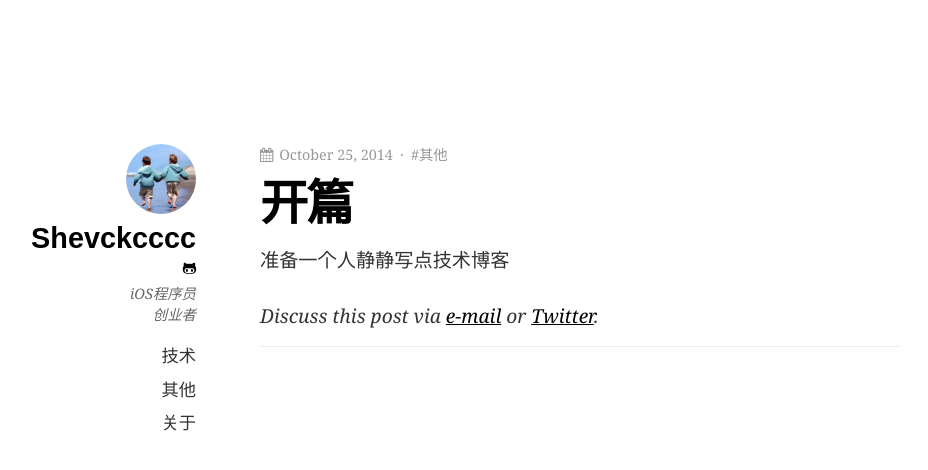
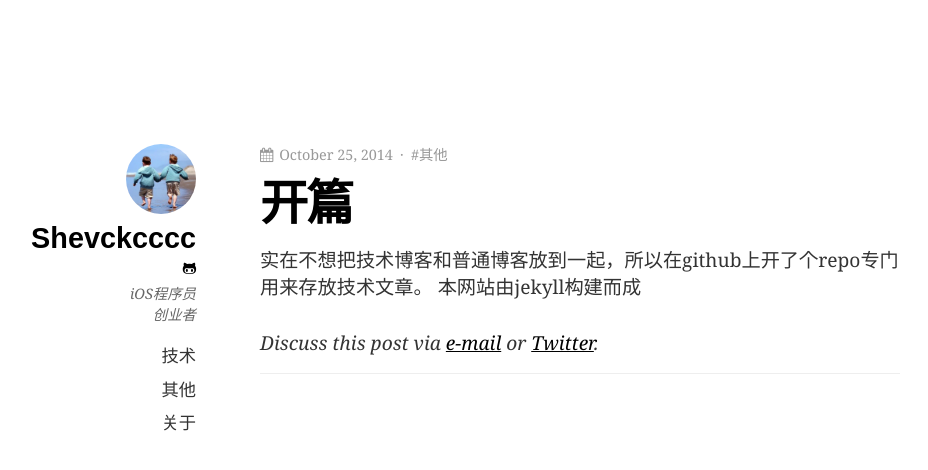
Before and after one commit to Shevckcccc/mysql.im, a Jekyll site: the page built from _posts/2014-10-25-start.md, in a window 1280 px wide. Shown: the top 470 px of the page, without its empty margins (124-1052 px from the left). Built offline with Jekyll 4.4.1, drawn with Linux system fonts in a browser that asks for light colours.

Commit message:
start post

```diff
--- a/_posts/2014-10-25-start.md
+++ b/_posts/2014-10-25-start.md
@@ -4,4 +4,5 @@ title: "开篇"
 tags: 其他
 ---
 
-准备一个人静静写点技术博客
+实在不想把技术博客和普通博客放到一起，所以在github上开了个repo专门用来存放技术文章。
+本网站由jekyll构建而成
```
